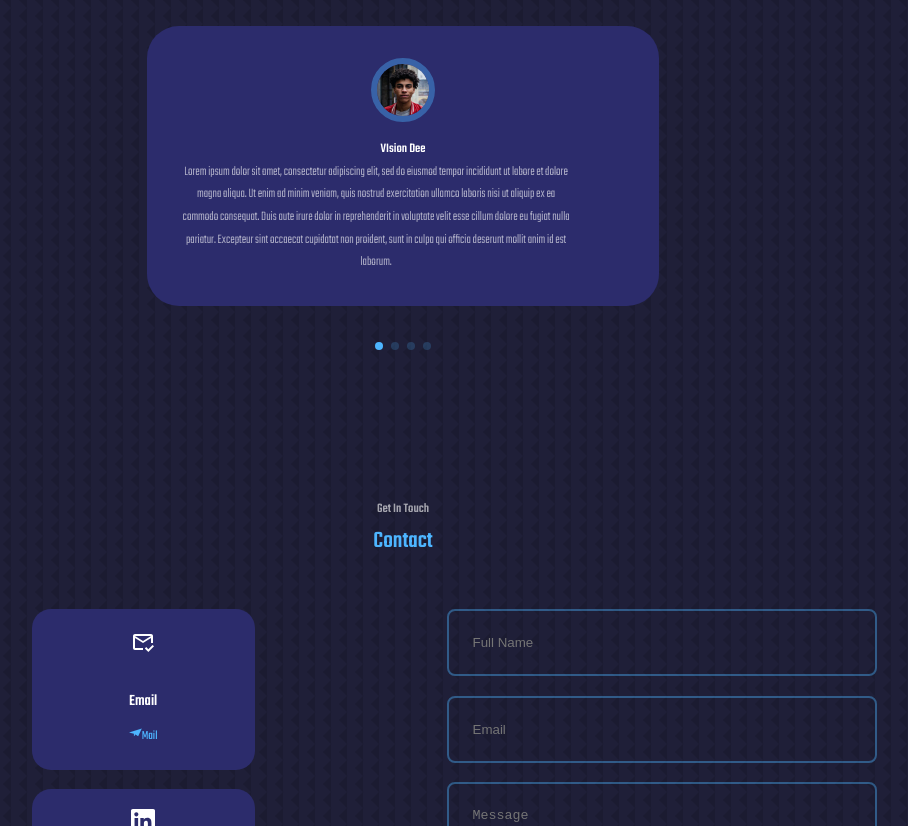
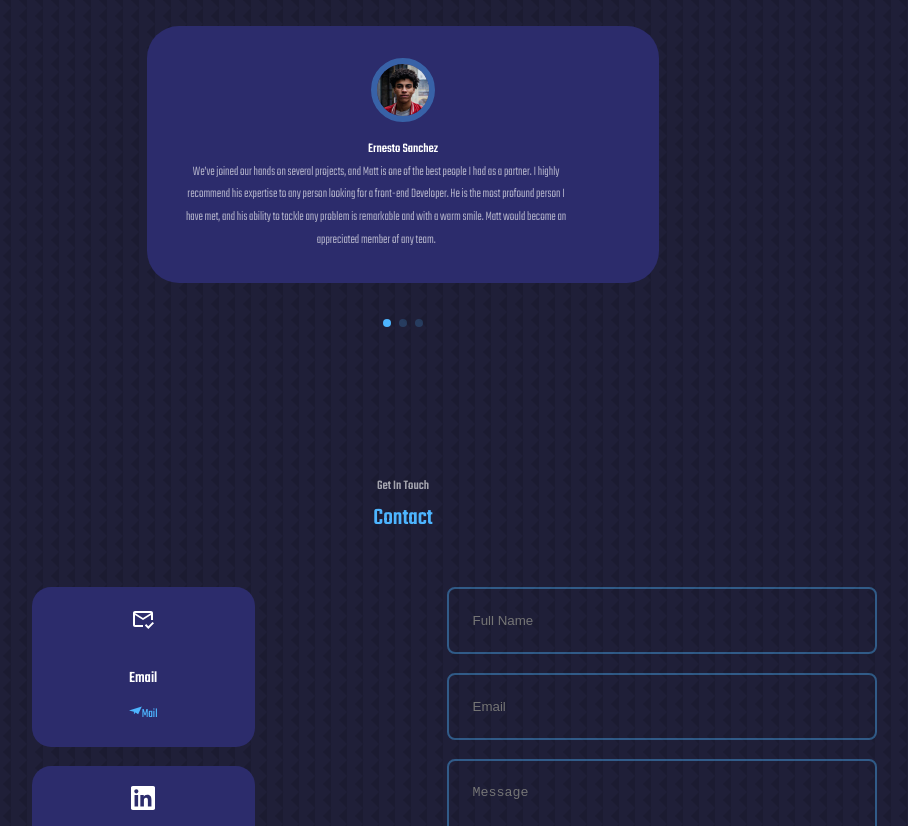
Before and after one commit to mathewosad/Mathew-Osad, a React (Create React App) app: page / in a window 1280 px wide. Shown: the part 4520-5346 px from the top of the page, without its empty margins (237-1145 px from the left). Built offline with nearby package versions, Linux system fonts and the light colour scheme.

Commit message:
fixing and rearranging bugs and polishing

```diff
--- a/src/components/testimonials/Testimonials.jsx
+++ b/src/components/testimonials/Testimonials.jsx
@@ -17,24 +17,24 @@ import 'swiper/css/pagination';
 const data = [
   {
     avatar: AVATAR1,
-    name: 'VIsion Dee',
-    review: 'Lorem ipsum dolor sit amet, consectetur adipiscing elit, sed do eiusmod tempor incididunt ut labore et dolore magna aliqua. Ut enim ad minim veniam, quis nostrud exercitation ullamco laboris nisi ut aliquip ex ea commodo consequat. Duis aute irure dolor in reprehenderit in voluptate velit esse cillum dolore eu fugiat nulla pariatur. Excepteur sint occaecat cupidatat non proident, sunt in culpa qui officia deserunt mollit anim id est laborum.'
+    name: 'Ernesto Sanchez',
+    review: 'We’ve joined our hands on several projects, and Matt is one of the best people I had as a partner. I highly recommend his expertise to any person looking for a front-end Developer. He is the most profound person I have met, and his ability to tackle any problem is remarkable and with a warm smile. Matt would become an appreciated member of any team.'
   },
   {
     avatar: AVATAR2,
     name: 'Hajia Bintu',
-    review: 'Lorem ipsum dolor sit amet, consectetur adipiscing elit, sed do eiusmod tempor incididunt ut labore et dolore magna aliqua. Ut enim ad minim veniam, quis nostrud exercitation ullamco laboris nisi ut aliquip ex ea commodo consequat. Duis aute irure dolor in reprehenderit in voluptate velit esse cillum dolore eu fugiat nulla pariatur. Excepteur sint occaecat cupidatat non proident, sunt in culpa qui officia deserunt mollit anim id est laborum.'
+    review: 'Mathew is a fantastic resource and a natural communicator, and we collaborated on a project together. He ensures that all deadlines are met, and that they are met to the greatest of standards. He is a devoted and hardworking individual who will complete your project on schedule. Mathew is someone I would refer and support.'
   },
   {
     avatar: AVATAR3,
     name: 'Ryan Achu',
-    review: 'Lorem ipsum dolor sit amet, consectetur adipiscing elit, sed do eiusmod tempor incididunt ut labore et dolore magna aliqua. Ut enim ad minim veniam, quis nostrud exercitation ullamco laboris nisi ut aliquip ex ea commodo consequat. Duis aute irure dolor in reprehenderit in voluptate velit esse cillum dolore eu fugiat nulla pariatur. Excepteur sint occaecat cupidatat non proident, sunt in culpa qui officia deserunt mollit anim id est laborum.'
-  },
-  {
-    avatar: AVATAR4,
-    name: 'Ernesto Sanchez',
-    review: 'Lorem ipsum dolor sit amet, consectetur adipiscing elit, sed do eiusmod tempor incididunt ut labore et dolore magna aliqua. Ut enim ad minim veniam, quis nostrud exercitation ullamco laboris nisi ut aliquip ex ea commodo consequat. Duis aute irure dolor in reprehenderit in voluptate velit esse cillum dolore eu fugiat nulla pariatur. Excepteur sint occaecat cupidatat non proident, sunt in culpa qui officia deserunt mollit anim id est laborum.'
+    review: 'Matt is the best teammate I’ve ever had. He is one of the most dedicated professionals I’ve ever worked with, and he is always prepared to lend a hand when needed. His experience as a developer is extensive, and it has aided our team in developing more effective solutions for various projects. He makes a vital contribution on the side, and I definitely suggest Matt and would love to work with him again.'
   }
+  // {
+  //   avatar: AVATAR4,
+  //   name: 'Ernesto Sanchez',
+  //   review: 'Lorem ipsum dolor sit amet, consectetur adipiscing elit, sed do eiusmod tempor incididunt ut labore et dolore magna aliqua. Ut enim ad minim veniam, quis nostrud exercitation ullamco laboris nisi ut aliquip ex ea commodo consequat. Duis aute irure dolor in reprehenderit in voluptate velit esse cillum dolore eu fugiat nulla pariatur. Excepteur sint occaecat cupidatat non proident, sunt in culpa qui officia deserunt mollit anim id est laborum.'
+  // }
 ]
 
 const Testimonials = () => {
```
